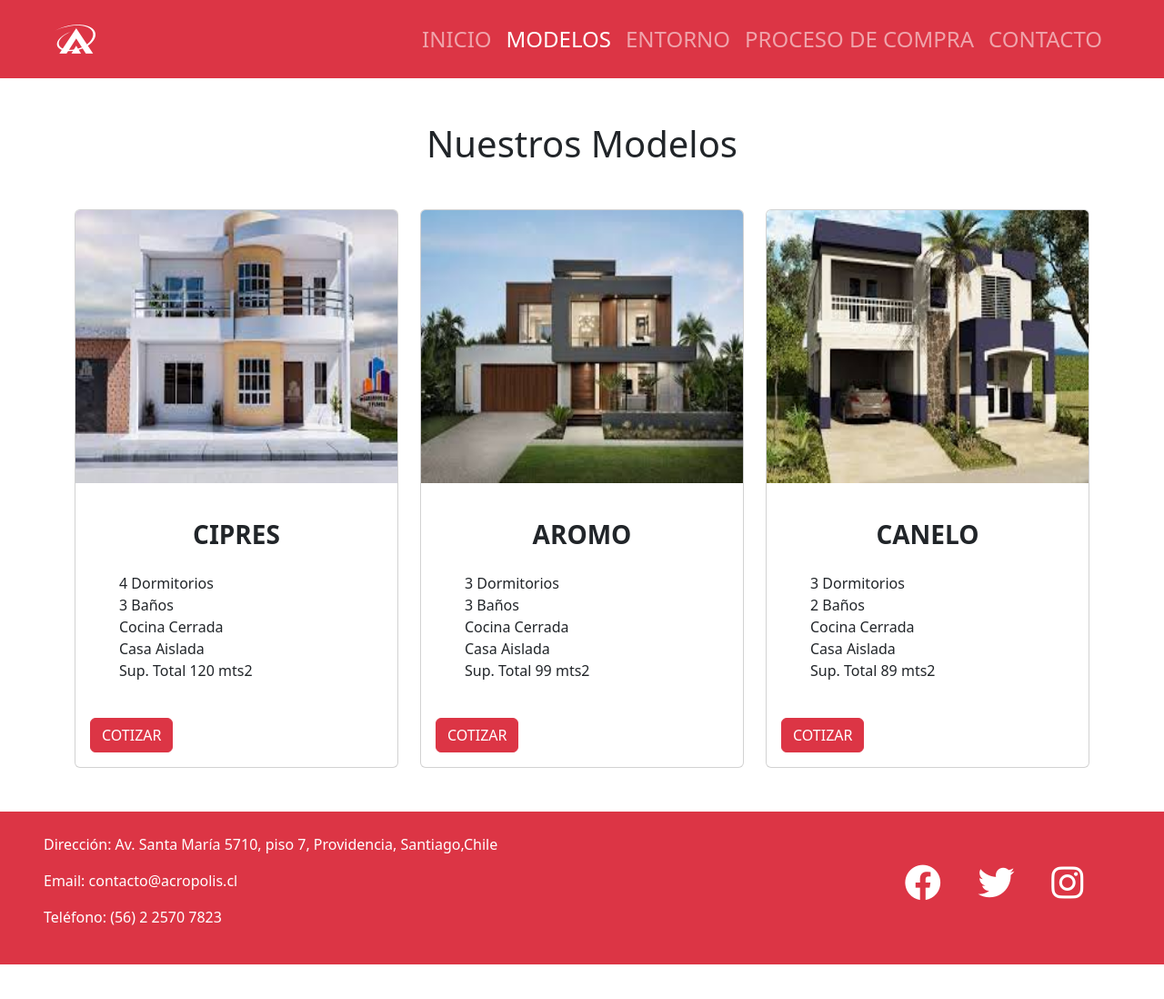
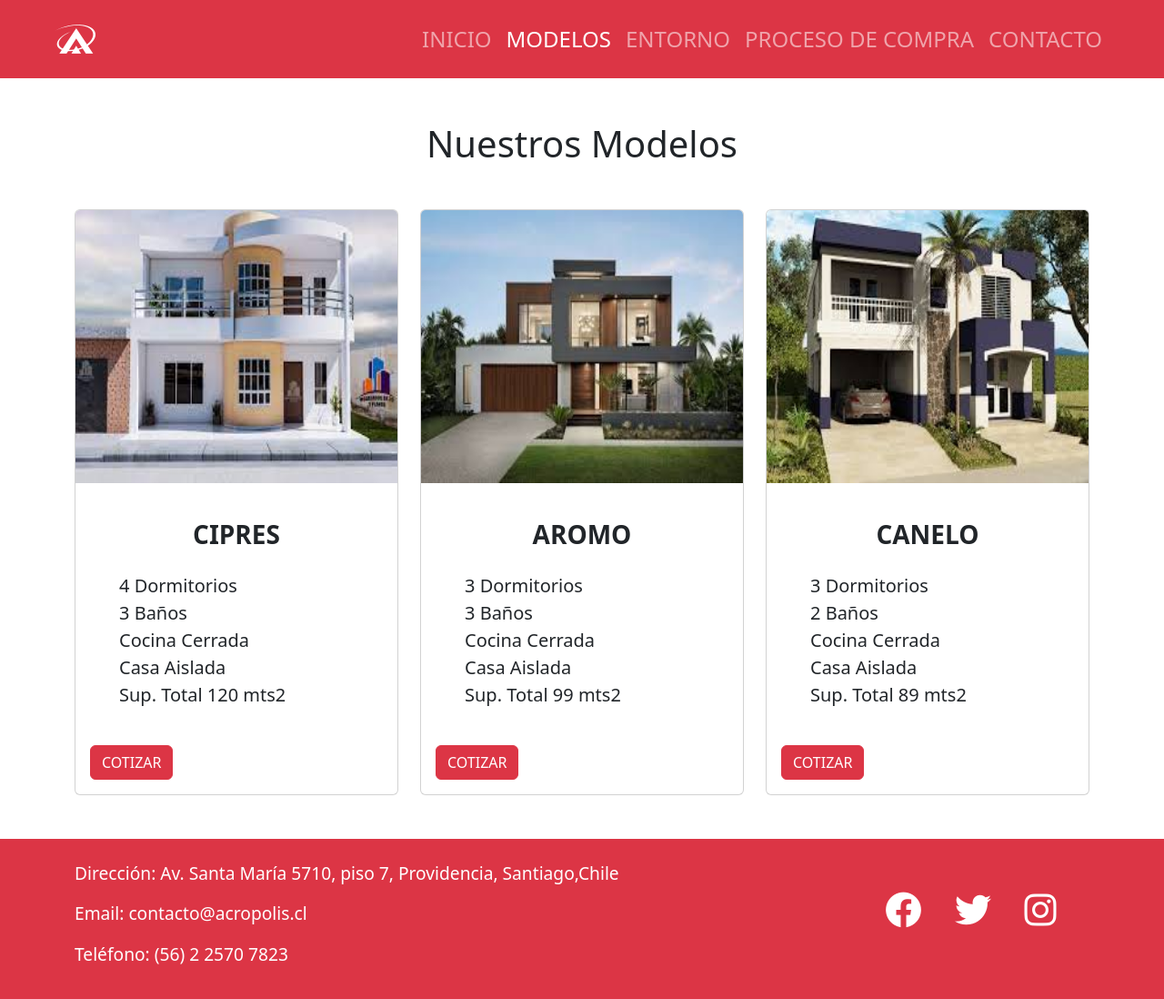
Before and after one commit to nidiaardila/Desarrollo-Web, a plain HTML site: page pages/modelos.html in a window 1280 px wide. Shown: the whole page at 91% size. Before the commit the page ends 1060 px from the top, so only its background shows below. Drawn offline with nearby package versions, Linux system fonts and the light colour scheme.

Commit message:
Footer siempre abajo

```diff
--- a/css/style.css
+++ b/css/style.css
@@ -18,6 +18,8 @@ li{
   list-style-type: none;
 }
 
+p{font-size:1.2em;}
+
 nav li:hover{
   background-color:rgb(249, 132, 132);
 }
@@ -27,3 +29,18 @@ nav li:hover{
   transform: scale(1.05);
   transition:all 0.3s;
 }
+
+/* footer siempre abajo */
+html{
+  height: 100%;
+}
+
+body{
+  display: flex;
+  flex-direction: column;
+  min-height: 100%;
+}
+
+footer{
+  margin-top:auto;
+}
--- a/pages/modelos.html
+++ b/pages/modelos.html
@@ -87,7 +87,7 @@
             <div class="card-body  ">
               <h5 class="card-title mt-4 text-center fw-bolder fs-3">CIPRES</h5>
               <div class="detalle mt-4">
-                <ul>
+                <ul class="fs-5">
                   <li>4 Dormitorios</li>
                   <li>3 Baños</li>
                   <li>Cocina Cerrada</li>
@@ -110,7 +110,7 @@
             <div class="card-body">
               <h5 class="card-title mt-4 text-center fw-bolder fs-3">AROMO</h5>
               <div class="detalle mt-4">
-                <ul>
+                <ul class="fs-5">
                   <li>3 Dormitorios</li>
                   <li>3 Baños</li>
                   <li>Cocina Cerrada</li>
@@ -133,7 +133,7 @@
             <div class="card-body">
               <h5 class="card-title m-4 text-center fw-bolder fs-3">CANELO</h5>
               <div class="detalle mt-4">
-                <ul>
+                <ul class="fs-5">
                   <li>3 Dormitorios</li>
                   <li>2 Baños</li>
                   <li>Cocina Cerrada</li>
@@ -150,7 +150,7 @@
 
 
     <footer>
-      <div class="container-footer row px-5 py-4 bg-danger text-white">
+      <div class="container-footer px-5 py-4 bg-danger text-white">
         <div class="container ">
           <div class="row">
             <div class="col-md-9">
```
Also changed, not shown: index.html (+3 -2 lines), pages/contacto.html (+5 -5 lines), pages/entorno.html (+3 -3 lines), pages/proceso.html (+3 -3 lines).
